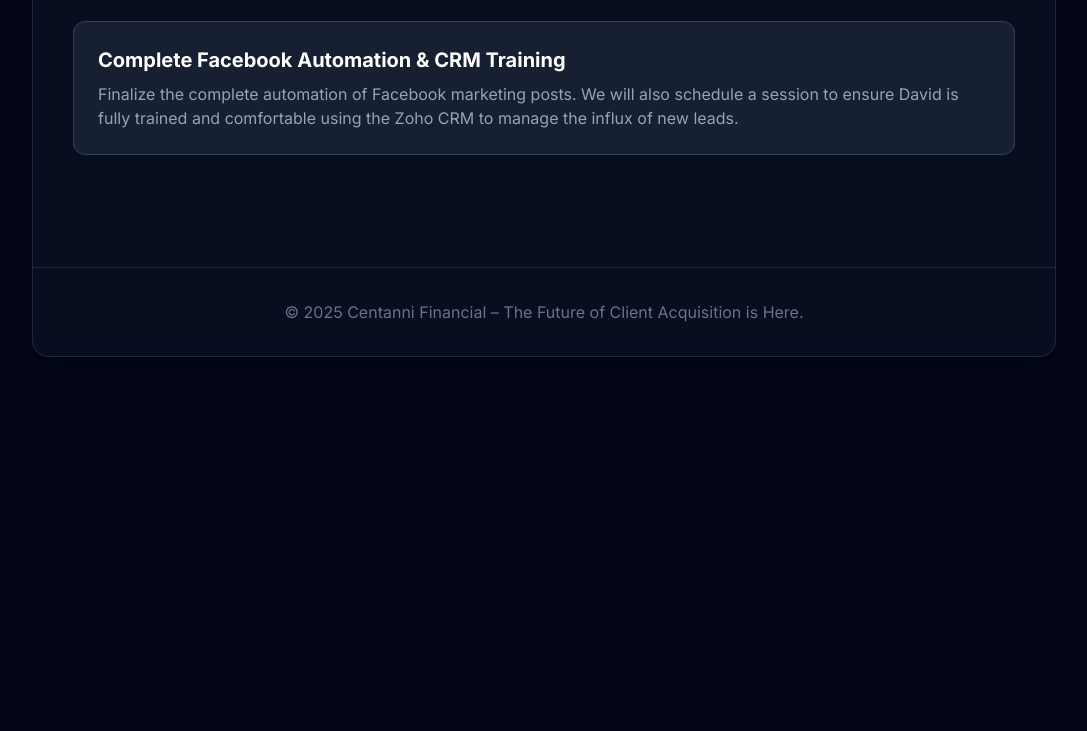
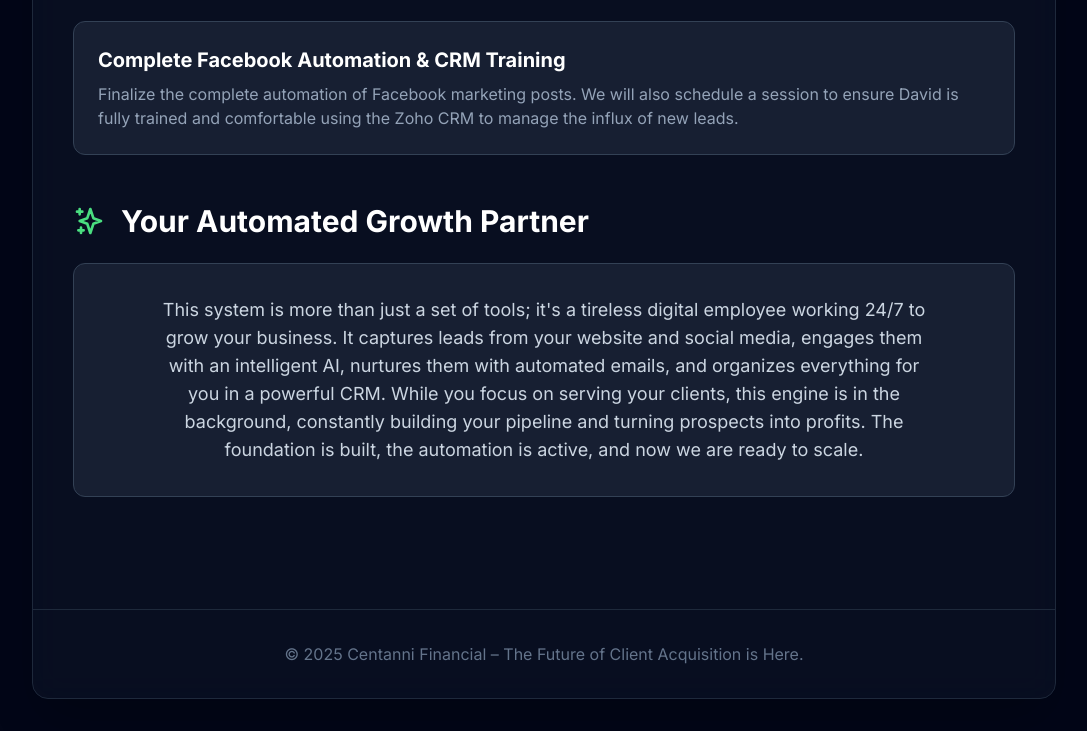
Before and after one commit to Zioneris1/Centanni-Financial---Client-System-Overview, a plain HTML site: page index.html in a window 1280 px wide. Shown: the part 3313-4044 px from the top of the page, without its empty margins (96-1183 px from the left). Before the commit the page ends 3702 px from the top, so only its background shows below. Drawn offline with nearby package versions, Linux system fonts and the light colour scheme.

Commit message:
Update index.html

```diff
--- a/index.html
+++ b/index.html
@@ -1,4 +1,4 @@
-<!DOCTYPE html>
+
 <html lang="en" class="scroll-smooth">
 <head>
     <meta charset="UTF-8">
@@ -218,6 +218,22 @@
                     </div>
                 </div>
             </div>
+
+            <!-- Overall Feedback Section -->
+            <div class="mb-12 fade-in-up">
+                <h2 class="text-3xl font-bold text-white mb-6 flex items-center">
+                    <svg xmlns="http://www.w3.org/2000/svg" class="h-8 w-8 mr-4 text-green-400" fill="none" viewBox="0 0 24 24" stroke="currentColor" stroke-width="2">
+                        <path stroke-linecap="round" stroke-linejoin="round" d="M5 3v4M3 5h4M6 17v4m-2-2h4m5-16l2.286 6.857L21 12l-5.714 2.143L13 21l-2.286-6.857L5 12l5.714-2.143L13 3z" />
+                    </svg>
+                    Your Automated Growth Partner
+                </h2>
+                <div class="bg-slate-800/70 rounded-xl p-8 border border-slate-700 text-center">
+                    <p class="text-lg text-slate-300 max-w-3xl mx-auto">
+                        This system is more than just a set of tools; it's a tireless digital employee working 24/7 to grow your business. It captures leads from your website and social media, engages them with an intelligent AI, nurtures them with automated emails, and organizes everything for you in a powerful CRM. While you focus on serving your clients, this engine is in the background, constantly building your pipeline and turning prospects into profits. The foundation is built, the automation is active, and now we are ready to scale.
+                    </p>
+                </div>
+            </div>
+
         </main>
 
         <!-- Footer -->
```
